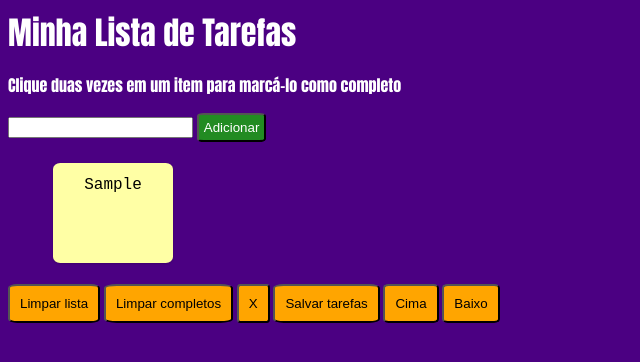
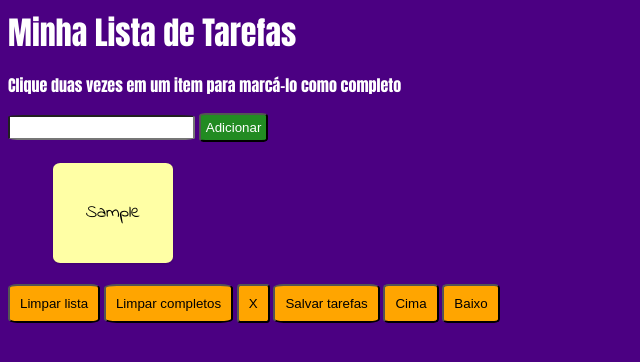
Before and after one commit to Vinicius-Tavares-Silva/To-Do-List, a plain HTML site: page index.html in a window 1280 px wide. Both pictures are taken after typing "Sample" into the empty fields and a click on the button "Adicionar". Shown: the whole page, without its empty margins (0-640 px from the left). Drawn offline with Linux system fonts and the light colour scheme.

Commit message:
Altera fonte e alguns outro itens

```diff
--- a/index.html
+++ b/index.html
@@ -5,7 +5,12 @@
     <meta http-equiv="X-UA-Compatible" content="IE=edge" />
     <meta name="viewport" content="width=device-width, initial-scale=1.0" />
     <link rel="stylesheet" href="style.css" />
-    <title>Document</title>
+    <link rel="preconnect" href="https://fonts.gstatic.com" />
+    <link
+      href="https://fonts.googleapis.com/css2?family=Indie+Flower&display=swap"
+      rel="stylesheet"
+    />
+    <title>To Do List</title>
   </head>
   <body>
     <header>Minha Lista de Tarefas</header>
@@ -20,7 +25,9 @@
       <ol id="lista-tarefas"></ol>
       <div id="buttonsDiv">
         <button class="buttons" id="apaga-tudo">Limpar lista</button>
-       <button class="buttons" id="remover-finalizados">Limpar completos</button>
+        <button class="buttons" id="remover-finalizados">
+          Limpar completos
+        </button>
         <button class="buttons" id="remover-selecionado">X</button>
         <button class="buttons" id="salvar-tarefas">Salvar tarefas</button>
         <button class="buttons" id="mover-cima">Cima</button>
--- a/style.css
+++ b/style.css
@@ -1,19 +1,24 @@
-body{
- background-color:indigo;
- color: white;
- font-family:Impact, Haettenschweiler, 'Arial Narrow Bold', sans-serif;
+body {
+  background-color: indigo;
+  color: white;
+  font-family: Impact, Haettenschweiler, 'Arial Narrow Bold', sans-serif;
 }
 
-header{
- font-size: xx-large;
- font-weight: bold;
+header {
+  font-size: xx-large;
+  font-weight: bold;
 }
 
-#criar-tarefa{
- border-radius: 10%;
+#texto-tarefa {
+  border-radius: 8%;
+  padding: 3px;
+}
+
+#criar-tarefa {
+  border-radius: 10%;
   padding: 5px;
   margin: auto;
-  background-color:forestgreen;
+  background-color: forestgreen;
   color: white;
 }
 
@@ -26,8 +31,8 @@ header{
 }
 
 .task {
- background-color: #FFFFA5;
-  line-height: 25px;
+  background-color: #ffffa5;
+  line-height: 80px;
   margin: 5px;
   padding: 10px;
   box-shadow: 0 1px 2px rgb(0 0 0 / 6%), 0 1px 3px rgb(0 0 0 / 10%);
@@ -35,9 +40,10 @@ header{
   display: inline-block;
   min-height: 80px;
   min-width: 100px;
-  text-align:center;
-  font-family: 'Courier New', Courier, monospace;
+  text-align: center;
+  font-family: 'Indie Flower', cursive;
   color: black;
+  font-size: large;
 }
 
 .buttons {
```
Lines whose indentation alone changed are shown as unchanged.
